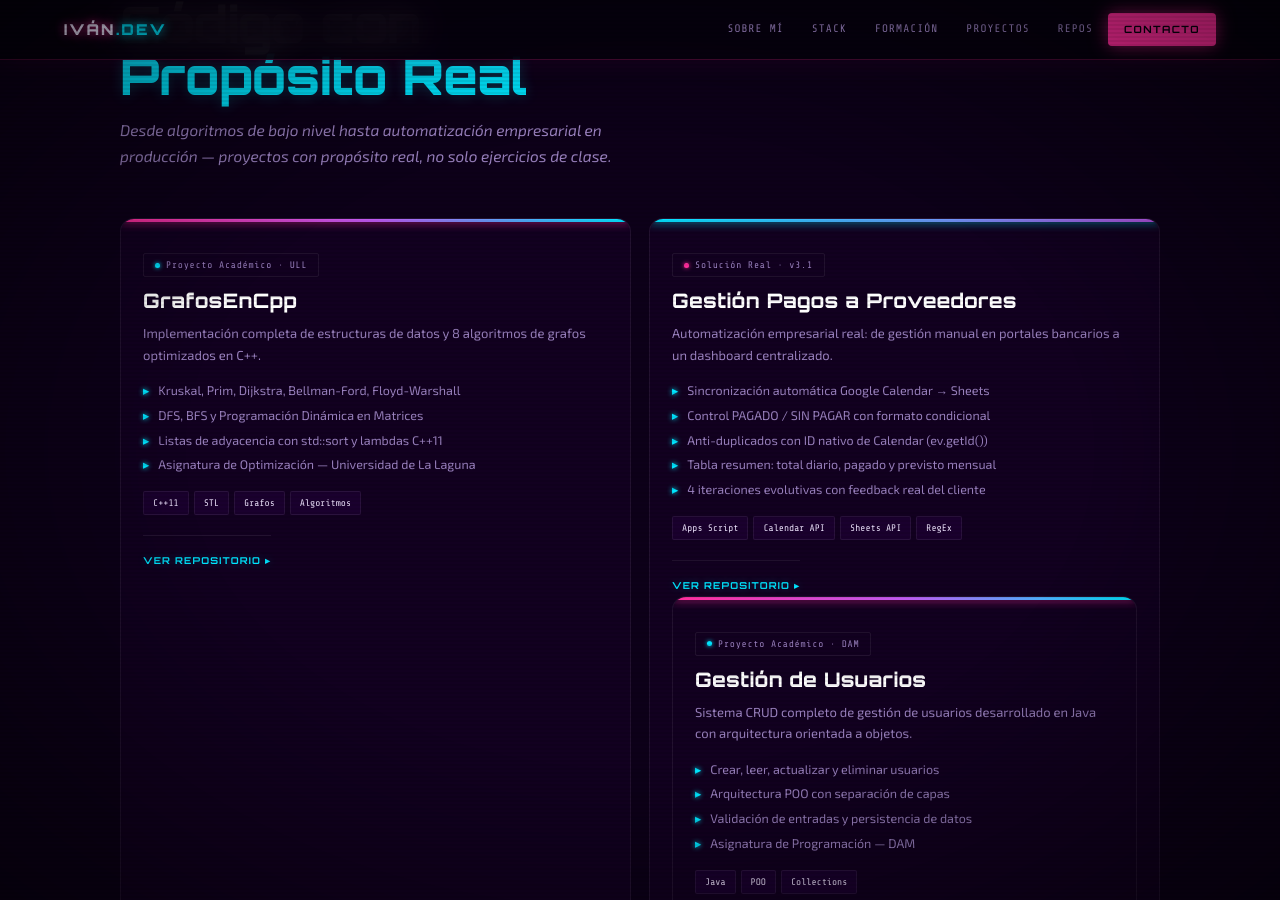
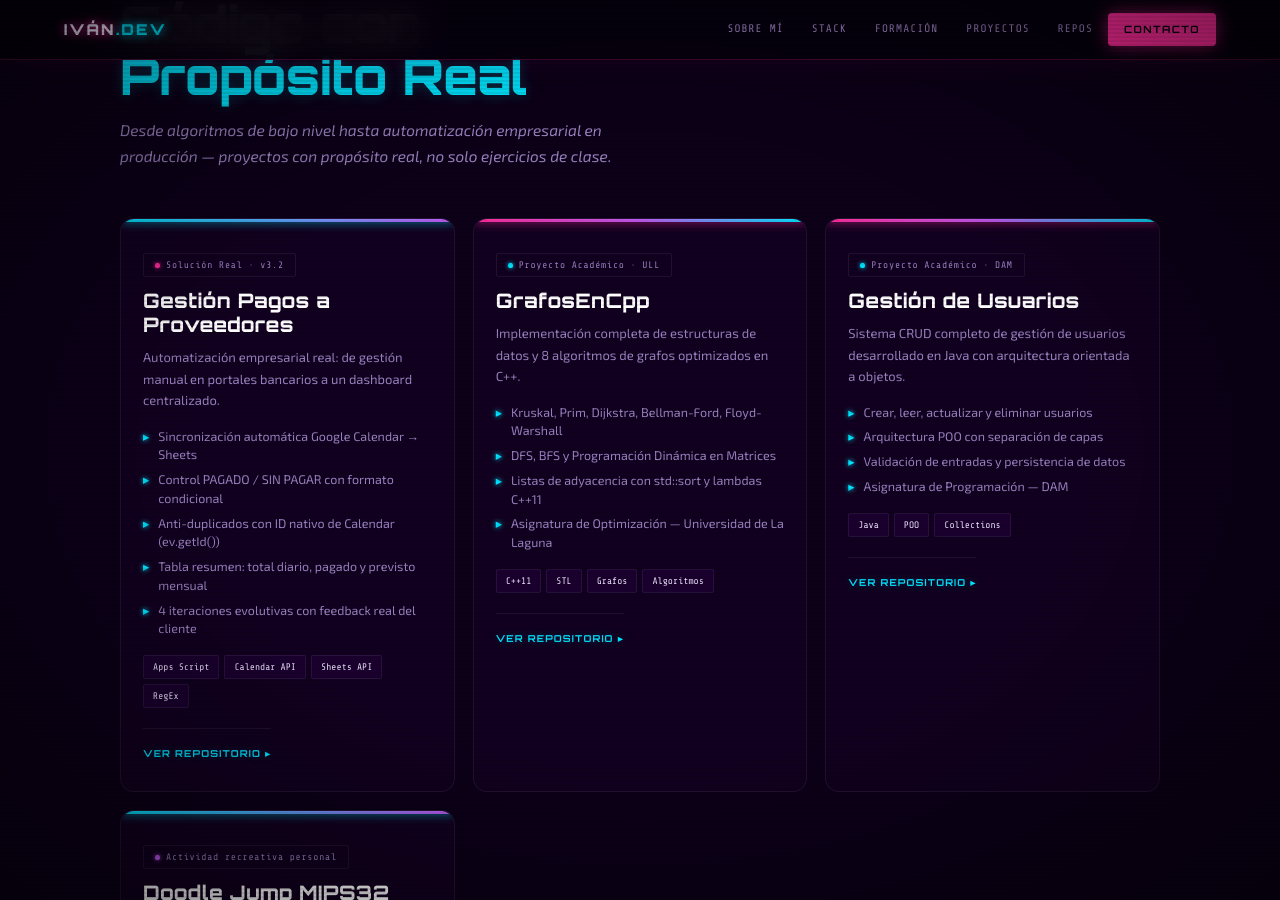
Before and after one commit to IvnMD/IvnMD.github.io, a Jekyll site: the page index.html, which Jekyll copies as it is, in a window 1280 px wide and 900 px high, scrolled down 4607 px. Built offline with Jekyll 4.4.1, drawn with Linux system fonts in a browser that asks for light colours; some of the changed text lies outside the part shown.

Commit message:
Update index.html

```diff
--- a/index.html
+++ b/index.html
@@ -1486,6 +1486,7 @@
         align-items: center;
         gap: 20px;
       }
+
       .hero-deco {
         position: static;
         transform: none;
@@ -1494,10 +1495,11 @@
         animation: fadeIn 1s .9s ease forwards;
       }
     }
+
     .hero-deco {
       position: static;
       transform: none;
-    width: clamp(170px,22vw,300px);
+      width: clamp(170px, 22vw, 300px);
       opacity: 0;
       animation: fadeIn 1s .9s ease forwards;
     }
@@ -2051,7 +2053,8 @@
         <div class="skill-card reveal">
           <div class="skill-card-icon">🎨</div>
           <h3>Diseño &amp; Multimedia</h3>
-  <p>Nociones de modelado 3D, edición de imagen y audio. Herramientas aplicadas a prototipado y presentación de proyectos.</p>
+          <p>Nociones de modelado 3D, edición de imagen y audio. Herramientas aplicadas a prototipado y presentación de
+            proyectos.</p>
           <div class="skill-tags">
             <span class="skill-tag">Blender</span>
             <span class="skill-tag">Fusion 360</span>
@@ -2166,34 +2169,14 @@
         proyectos con propósito real, no solo ejercicios de clase.</p>
     </div>
     <div class="projects-grid">
-        <div class="project-card reveal">
-          <div class="project-accent"></div>
-          <div class="project-body">
-            <span class="project-badge"><span class="dot"></span>Proyecto Académico · ULL</span>
-            <h3>GrafosEnCpp</h3>
-            <p class="p-desc">Implementación completa de estructuras de datos y 8 algoritmos de grafos optimizados en
-              C++.</p>
-            <ul class="project-feats">
-              <li>Kruskal, Prim, Dijkstra, Bellman-Ford, Floyd-Warshall</li>
-              <li>DFS, BFS y Programación Dinámica en Matrices</li>
-              <li>Listas de adyacencia con std::sort y lambdas C++11</li>
-              <li>Asignatura de Optimización — Universidad de La Laguna</li>
-            </ul>
-            <div class="project-stack">
-              <span class="project-tag">C++11</span><span class="project-tag">STL</span>
-              <span class="project-tag">Grafos</span><span class="project-tag">Algoritmos</span>
-            </div>
-            <a class="project-link" href="https://github.com/IvnMD/GrafosEnCpp" target="_blank">Ver repositorio ▸</a>
-          </div>
-        </div>
+
+      <!-- TARJETA 1 -->
       <div class="project-card reveal">
         <div class="project-accent v2"></div>
         <div class="project-body">
-            <span class="project-badge"><span class="dot"
-                style="background:var(--pink);box-shadow:0 0 4px var(--pink)"></span>Solución Real · v3.1</span>
+          <span class="project-badge"><span class="dot" style="background:var(--pink);box-shadow:0 0 4px var(--pink)"></span>Solución Real · v3.2</span>
           <h3>Gestión Pagos a Proveedores</h3>
-            <p class="p-desc">Automatización empresarial real: de gestión manual en portales bancarios a un dashboard
-              centralizado.</p>
+          <p class="p-desc">Automatización empresarial real: de gestión manual en portales bancarios a un dashboard centralizado.</p>
           <ul class="project-feats">
             <li>Sincronización automática Google Calendar → Sheets</li>
             <li>Control PAGADO / SIN PAGAR con formato condicional</li>
@@ -2202,12 +2185,41 @@
             <li>4 iteraciones evolutivas con feedback real del cliente</li>
           </ul>
           <div class="project-stack">
-              <span class="project-tag">Apps Script</span><span class="project-tag">Calendar API</span>
-              <span class="project-tag">Sheets API</span><span class="project-tag">RegEx</span>
-            </div>
-            <a class="project-link" href="https://github.com/IvnMD/GestionDePagosAProveedoresEnGoogleWorkspace"
-              target="_blank">Ver repositorio ▸</a>
-
+            <span class="project-tag">Apps Script</span>
+            <span class="project-tag">Calendar API</span>
+            <span class="project-tag">Sheets API</span>
+            <span class="project-tag">RegEx</span>
+          </div>
+          <a class="project-link" href="https://github.com/IvnMD/GestionDePagosAProveedoresEnGoogleWorkspace" target="_blank">Ver repositorio ▸</a>
+        </div>
+      </div>
+
+
+
+      <!-- TARJETA 2 -->
+      <div class="project-card reveal">
+        <div class="project-accent"></div>
+        <div class="project-body">
+          <span class="project-badge"><span class="dot"></span>Proyecto Académico · ULL</span>
+          <h3>GrafosEnCpp</h3>
+          <p class="p-desc">Implementación completa de estructuras de datos y 8 algoritmos de grafos optimizados en C++.</p>
+          <ul class="project-feats">
+            <li>Kruskal, Prim, Dijkstra, Bellman-Ford, Floyd-Warshall</li>
+            <li>DFS, BFS y Programación Dinámica en Matrices</li>
+            <li>Listas de adyacencia con std::sort y lambdas C++11</li>
+            <li>Asignatura de Optimización — Universidad de La Laguna</li>
+          </ul>
+          <div class="project-stack">
+            <span class="project-tag">C++11</span>
+            <span class="project-tag">STL</span>
+            <span class="project-tag">Grafos</span>
+            <span class="project-tag">Algoritmos</span>
+          </div>
+          <a class="project-link" href="https://github.com/IvnMD/GrafosEnCpp" target="_blank">Ver repositorio ▸</a>
+        </div>
+      </div>
+
+      <!-- TARJETA 3 -->
       <div class="project-card reveal">
         <div class="project-accent"></div>
         <div class="project-body">
@@ -2229,10 +2241,11 @@
         </div>
       </div>
 
+      <!-- TARJETA 4 -->
       <div class="project-card reveal">
         <div class="project-accent v2"></div>
         <div class="project-body">
-    <span class="project-badge"><span class="dot" style="background:var(--purple);box-shadow:0 0 4px var(--purple)"></span>Proyecto Académico · DAM</span>
+          <span class="project-badge"><span class="dot" style="background:var(--purple);box-shadow:0 0 4px var(--purple)"></span>Actividad recreativa personal</span>
           <h3>Doodle Jump MIPS32</h3>
           <p class="p-desc">Juego Doodle Jump implementado íntegramente en ensamblador MIPS32 con gráficos en Bitmap Display.</p>
           <ul class="project-feats">
@@ -2250,47 +2263,7 @@
           <a class="project-link" href="https://github.com/IvnMD/DoodleJumpMips32Assembly" target="_blank">Ver repositorio ▸</a>
         </div>
       </div>
-          </div>
-        </div>
-      </div>
-    </div>
-  </section>
-
-  <hr class="divider">
-
-  <!-- REPOS -->
-  <section id="repos">
-    <div class="wrap">
-      <div class="section-header reveal">
-        <p class="section-tag">GitHub · IvnMD</p>
-        <h2 class="section-title">Todos los<br><span>Repositorios</span></h2>
-      </div>
-      <div class="toolbar reveal">
-        <div class="search-wrap">
-          <svg width="13" height="13" fill="none" stroke="currentColor" stroke-width="2" viewBox="0 0 24 24">
-            <circle cx="11" cy="11" r="8" />
-            <path d="m21 21-4.35-4.35" />
-          </svg>
-          <input id="q" class="input" placeholder="Buscar repositorios...">
-        </div>
-        <select id="sort" class="select">
-          <option value="updated">Actividad reciente</option>
-          <option value="stars">Estrellas</option>
-          <option value="name">Nombre A-Z</option>
-        </select>
-        <div class="filter-btns">
-          <button class="filter-btn active" data-topic="showcase">showcase</button>
-          <button class="filter-btn" data-topic="java">java</button>
-          <button class="filter-btn" data-topic="cpp">cpp</button>
-          <button class="filter-btn" data-topic="automation">automation</button>
-          <button class="filter-btn" data-topic="all">Todos</button>
-          <button class="filter-btn" data-fork="true">⑂ Forks</button>
-        </div>
-      </div>
-      <div id="repos-grid" class="repos-grid">
-        <div class="loader">
-          <div class="spinner"></div> Cargando repositorios…
-        </div>
+
     </div>
   </div>
 </section>
```
Lines whose indentation alone changed are shown as unchanged.
